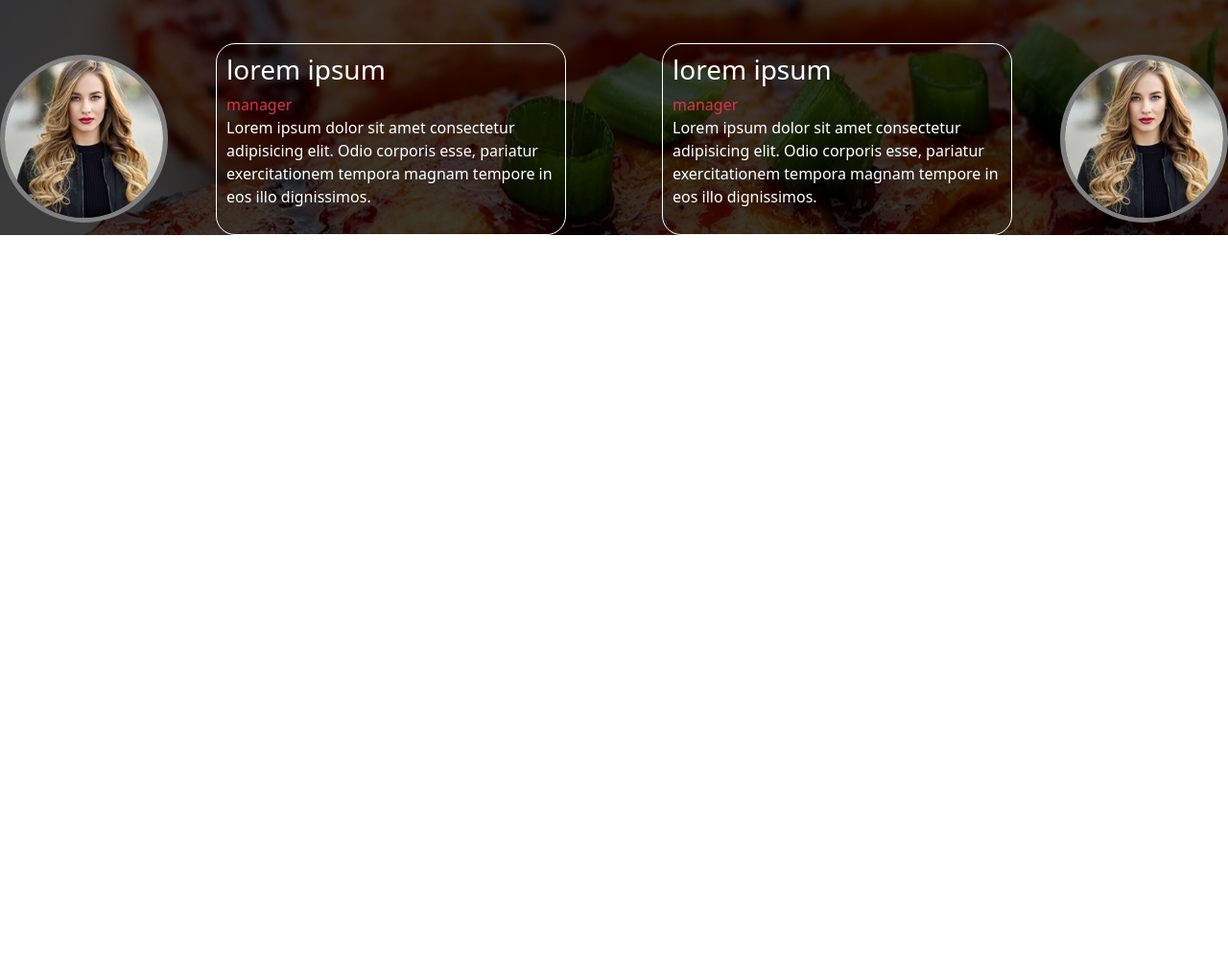
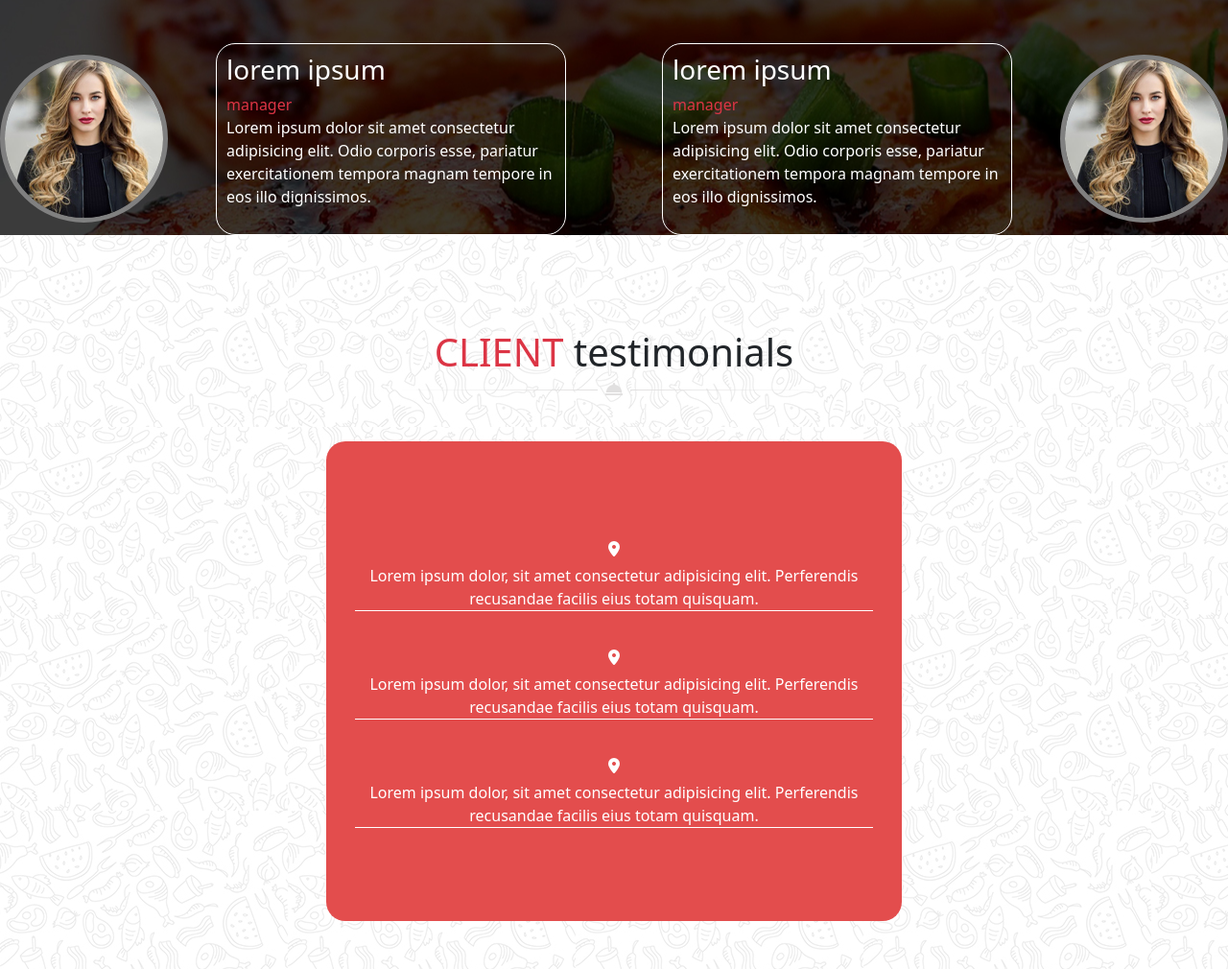
Before and after one commit to Cocquibus/git_bootstrap_les_chefs_14, a website: page index.html in a window 1280 px wide. Shown: the part 4763-5773 px from the top of the page at 96% size. Before the commit the page ends 5008 px from the top, so only its background shows below. Drawn offline with nearby package versions, Linux system fonts and the light colour scheme.

Commit message:
contact pas fini

```diff
--- a/index.html
+++ b/index.html
@@ -286,7 +286,30 @@
                 </div>
             </div>
         </section>
-        <section></section>
+        <section class="fondcontact">
+            <div class="d-flex align-items-center pt-5 flex-column">
+                <h1><span class="text-danger">CLIENT</span> testimonials</h1>
+                <img src="./public/img/decoration_line.png" alt="">
+            </div>
+            <div class="d-flex justify-content-center mt-5 text-white align-items-center">
+                <div class="cadrerouge ">
+                    <div class="d-flex flex-column justify-content-center h-100">
+                        <div class="d-flex flex-column align-items-center text-center bordure my-3">
+                            <i class="m-2 fa-solid fa-location-dot"></i>
+                            Lorem ipsum dolor, sit amet consectetur adipisicing elit. Perferendis recusandae facilis eius totam quisquam.
+                        </div>
+                        <div class="d-flex flex-column align-items-center text-center bordure my-3">
+                            <i class="m-2 fa-solid fa-location-dot"></i>
+                            Lorem ipsum dolor, sit amet consectetur adipisicing elit. Perferendis recusandae facilis eius totam quisquam.
+                        </div>
+                        <div class="d-flex flex-column align-items-center text-center bordure my-3">
+                            <i class="m-2 fa-solid fa-location-dot"></i>
+                            Lorem ipsum dolor, sit amet consectetur adipisicing elit. Perferendis recusandae facilis eius totam quisquam.
+                        </div>
+                    </div>
+                </div>
+            </div>
+        </section>
         <section></section>
         <section></section>
     </main>
--- a/src/sass/modules/_header.sass
+++ b/src/sass/modules/_header.sass
@@ -1,3 +1,6 @@
+body
+    margin: 0px
+    padding: 0px
 nav
     padding: 40px 0px
     ul
--- a/src/sass/modules/_section5.sass
+++ b/src/sass/modules/_section5.sass
@@ -0,0 +1,11 @@
+.fondcontact
+    background-image: url(../img/main_bg.jpg)
+    padding: 50px 0px
+    .cadrerouge
+        height: 500px
+        width: 600px
+        border-radius: 20px
+        background-color: rgb(227, 77, 77)
+    .bordure
+        border-bottom: 1px solid white
+        margin: 0px 30px
```
Also changed, not shown: public/css/app.css, 1 other file.
